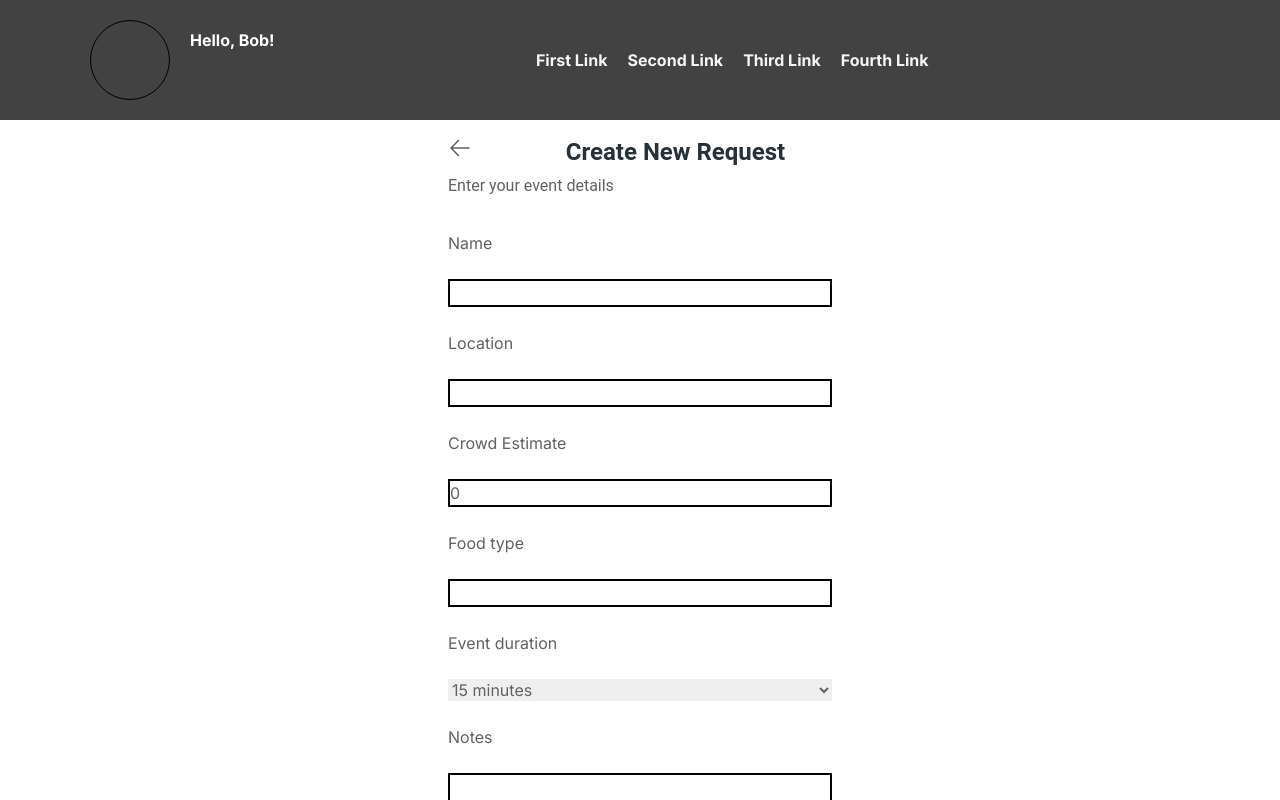
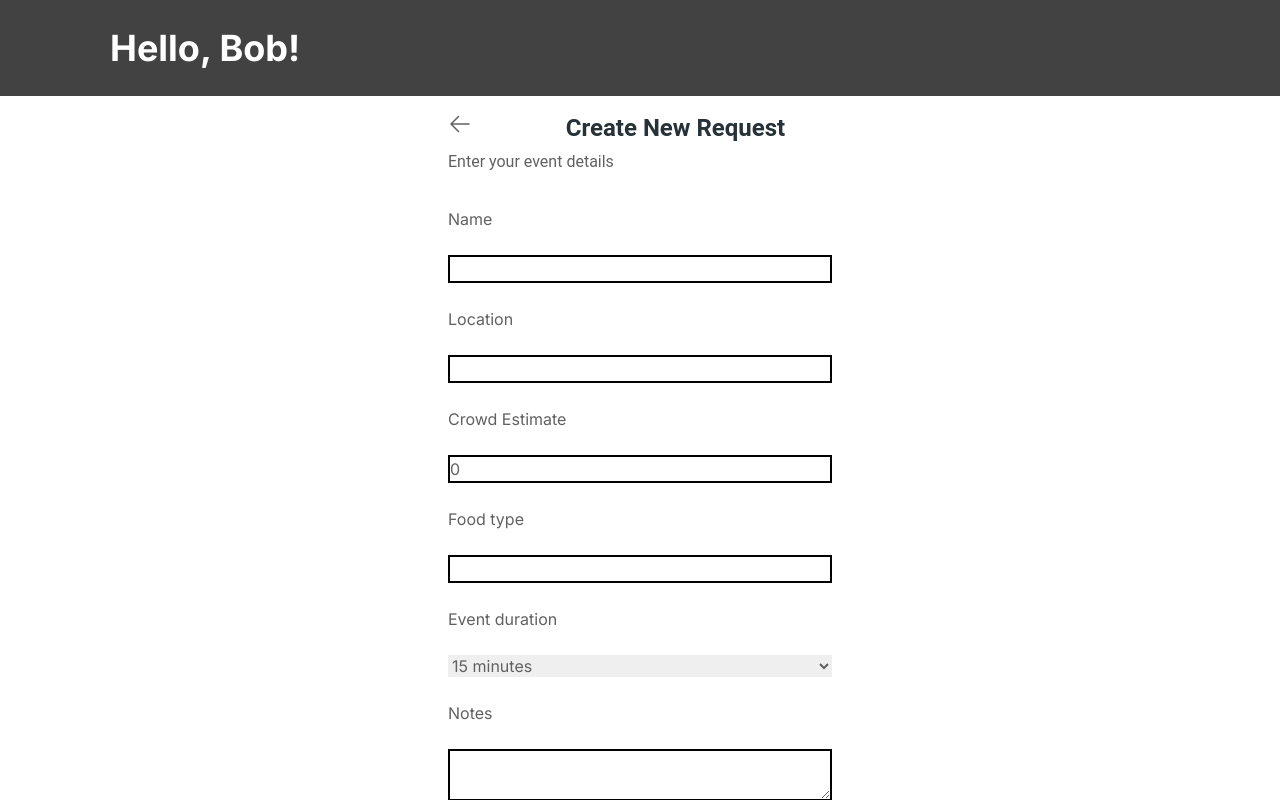
Before and after one commit to Adam43/FoodOpp-App, a Next.js app in the folder food-opp/: page /user/new-request in a window 1280 px wide. Shown: the top 800 px of the page. Built offline with nearby package versions, Linux system fonts and the light colour scheme.

Commit message:
header update

```diff
--- a/food-opp/app/user/Header.js
+++ b/food-opp/app/user/Header.js
@@ -15,29 +15,8 @@ export default function Header() {
         <div name="logo" className="flex self-center">
           {/* <img src={Logo} alt="FoodOpp Logo" /> */}
         </div>
-        <div
-          name="profile-pic"
-          className="h-20 w-20 border border-black rounded-full"
-        ></div>
         {/* <img src={"../images/caret.png"} /> */}
-        <h1 className="px-3 m-2 text-white font-bold">Hello, {userName}!</h1>
-        {/*Menu*/}
-        <nav className="md:ml-auto md:mr-auto flex flex-wrap items-center text-base justify-center text-gray-100 font-bold">
-          <ul className="hidden md:flex nav-pink">
-            <a className="mr-5 hover:text-blue-500">
-              <li>First Link</li>
-            </a>
-            <a className="mr-5 hover:text-blue-500">
-              <li>Second Link</li>
-            </a>
-            <a className="mr-5 hover:text-blue-500">
-              <li>Third Link</li>
-            </a>
-            <a className="mr-5 hover:text-blue-500">
-              <li>Fourth Link</li>
-            </a>
-          </ul>
-        </nav>
+        <h1 className="px-3 m-2 text-white font-bold text-4xl">Hello, {userName}!</h1>
         <div></div>
       </div>
     </header>
@@ -45,3 +24,8 @@ export default function Header() {
 }
 
 //create new request
+
+
+        //   name="profile-pic"
+        //   className="h-20 w-20 border border-black rounded-full"
+        // ></div>
```
